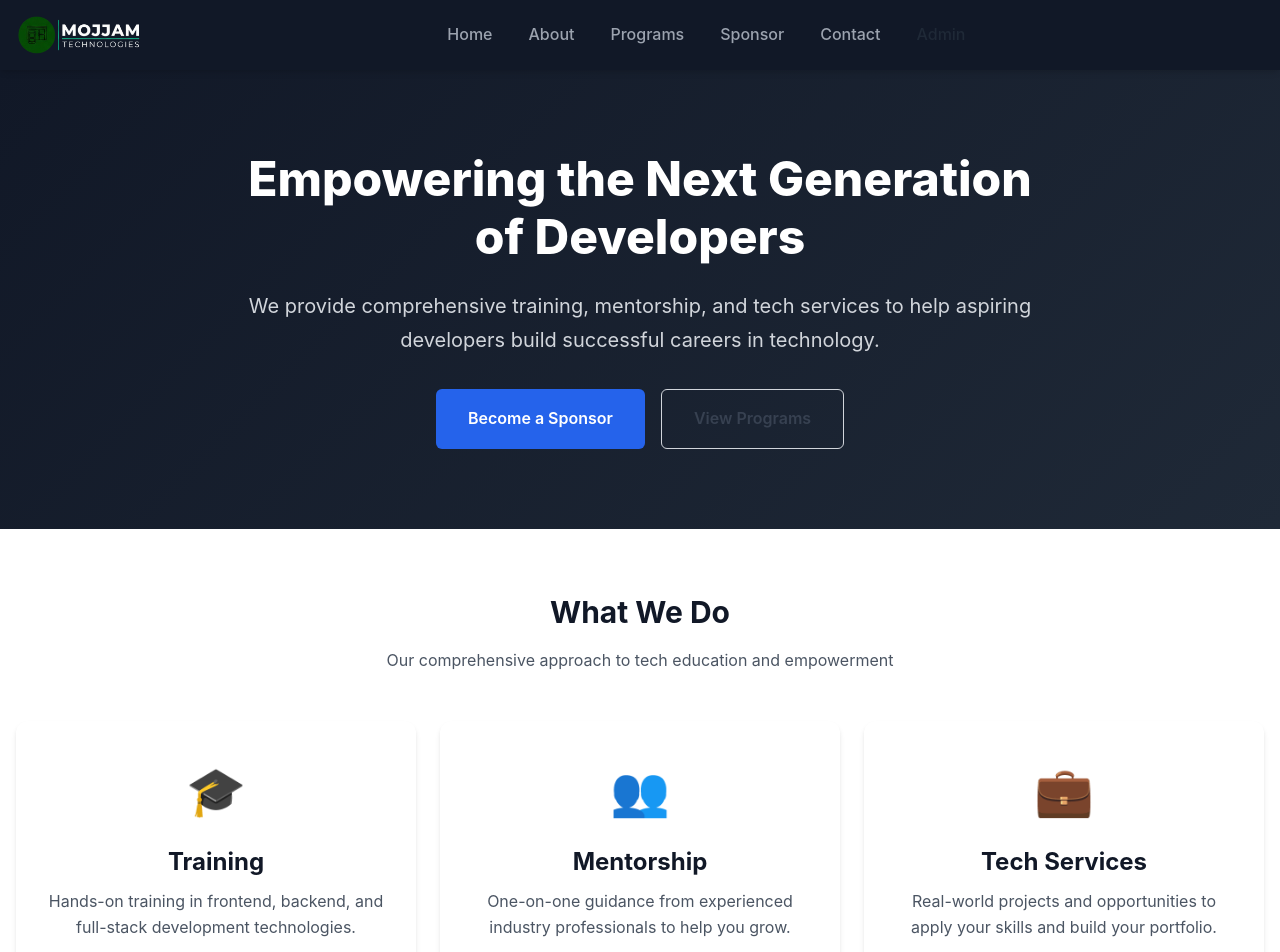
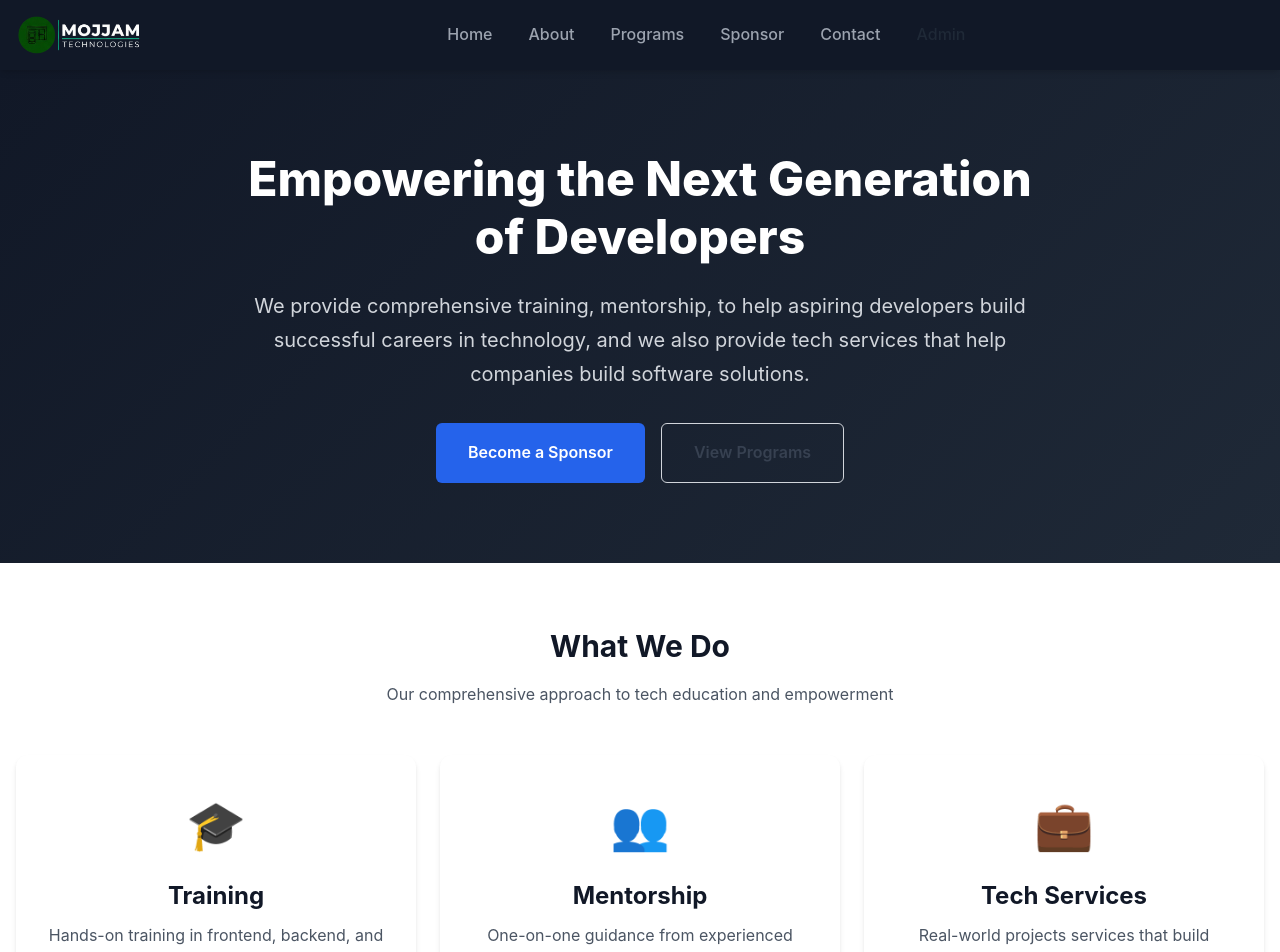
Before and after one commit to mojjam07/mojjamtech, a React (Vite) app: page / in a window 1280 px wide. Shown: the top 952 px of the page. Built offline with nearby package versions, Linux system fonts and the light colour scheme.

Commit message:
editted text contents

```diff
--- a/src/pages/Home.jsx
+++ b/src/pages/Home.jsx
@@ -10,7 +10,7 @@ function Home() {
           <div className="hero-content">
             <h1 className="hero-title">Empowering the Next Generation of Developers</h1>
             <p className="hero-subtitle">
-              We provide comprehensive training, mentorship, and tech services to help aspiring developers build successful careers in technology.
+              We provide comprehensive training, mentorship, to help aspiring developers build successful careers in technology, and we also provide tech services that help companies build software solutions.
             </p>
             <div className="hero-buttons">
               <Link to="/sponsorship" className="btn btn-primary btn-lg">Become a Sponsor</Link>
@@ -41,7 +41,7 @@ function Home() {
             <div className="card what-we-do-card">
               <div className="card-icon">💼</div>
               <h3>Tech Services</h3>
-              <p>Real-world projects and opportunities to apply your skills and build your portfolio.</p>
+              <p>Real-world projects services that build branded software solutions for companies and organizations.</p>
             </div>
           </div>
         </div>
```
